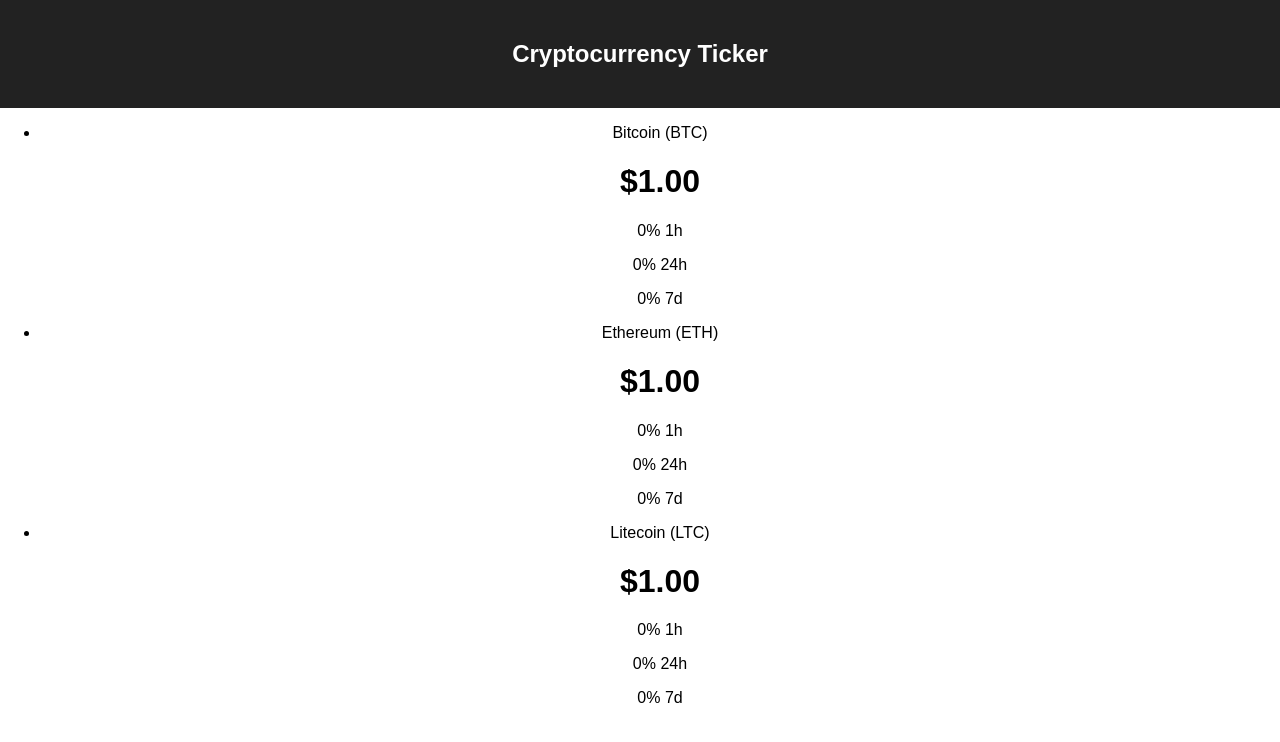
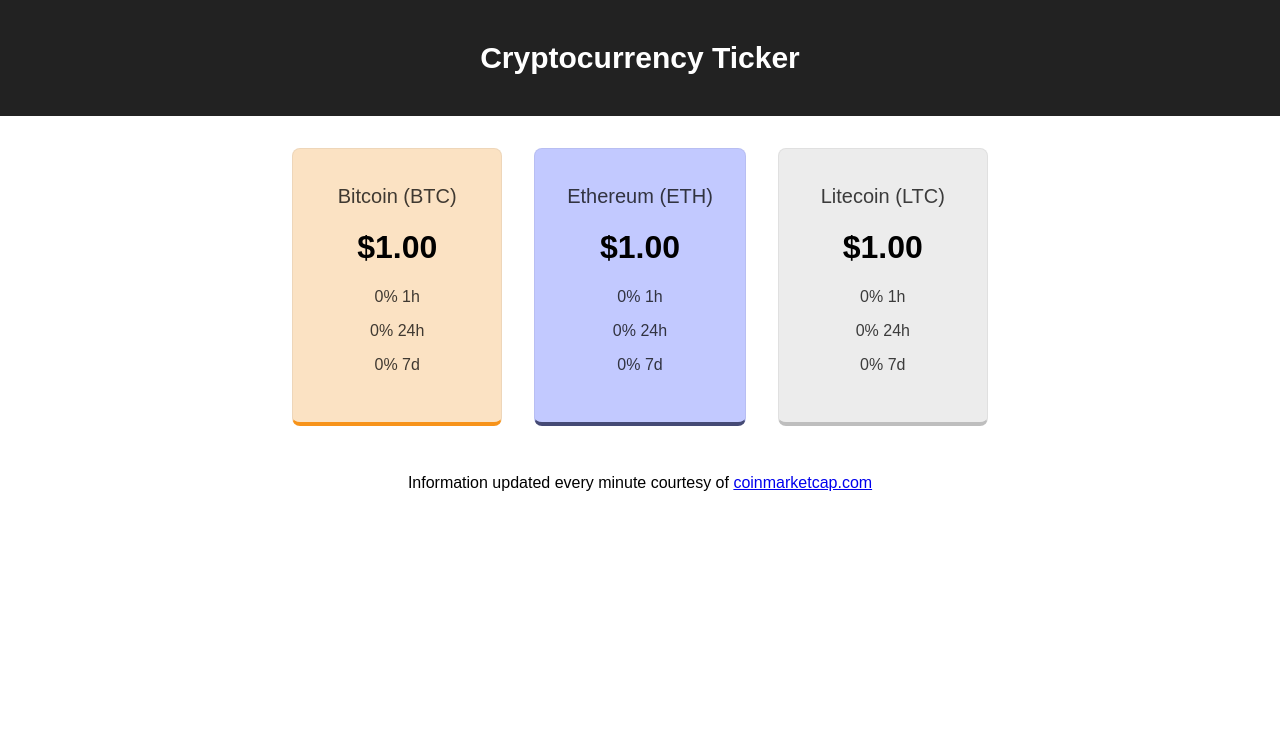
Before and after one commit to aliens9889/cryptocurrency_ticker, a React (Create React App) app: page / in a window 1280 px wide. Shown: the top 742 px of the page. Built offline with nearby package versions, Linux system fonts and the light colour scheme; no server answers.

Commit message:
Adding styles to the project

```diff
--- a/src/App.css
+++ b/src/App.css
@@ -4,6 +4,14 @@
 
 .App-header {
   background-color: #222;
-  padding: 20px;
+  padding: 1rem;
+  margin: 0;
+  font-size: 1.25rem;
   color: white;
 }
+
+@media only screen and (max-width: 50rem) {
+  .App {
+    padding-bottom: 8rem;
+  }
+}
--- a/src/components/Cryptocurrency/Cryptocurrency.css
+++ b/src/components/Cryptocurrency/Cryptocurrency.css
@@ -0,0 +1,30 @@
+.cryptocurrency {
+  padding: 1rem 2rem 2rem;
+  margin: 1rem;
+  border-radius: .5rem;
+  min-width: 9rem;
+  border: 1px solid rgba(0, 0, 0, .05);
+}
+
+.cryptocurrency p {
+  color: rgba(0, 0, 0, .75);
+}
+
+.cryptocurrency-name {
+  font-size: 1.25rem;
+}
+
+.bitcoin {
+  background-color: #fbe2c3;
+  border-bottom: 4px solid #f7931a;
+}
+
+.ethereum {
+  background-color: #c2c9ff;
+  border-bottom: 4px solid #454a75
+}
+
+.litecoin {
+  background-color: #ececec;
+  border-bottom: 4px solid #bebebe
+}
--- a/src/components/Cryptocurrency/Cryptocurrency.js
+++ b/src/components/Cryptocurrency/Cryptocurrency.js
@@ -16,8 +16,8 @@ const cryptocurrency = (props) => {
   } = props.data;
 
   return (
-    <li key={id}>
-      <p>{name} ({symbol})</p>
+    <li className={"cryptocurrency " + id} key={id}>
+      <p className="cryptocurrency-name">{name} ({symbol})</p>
       <h1>${(+price_usd).toFixed(2)}</h1>
       <p>{percent_change_1h}% 1h</p>
       <p>{percent_change_24h}% 24h</p>
--- a/src/components/Tickers/Tickers.css
+++ b/src/components/Tickers/Tickers.css
@@ -0,0 +1,11 @@
+.Tickers {
+  list-style-type: none;
+  padding: 0;
+  display: inline-flex;
+}
+
+@media only screen and (max-width: 50rem) {
+  .Tickers {
+    display: inherit;
+  }
+}
--- a/src/components/Tickers/Tickers.js
+++ b/src/components/Tickers/Tickers.js
@@ -60,8 +60,9 @@ class Tickers extends Component {
     ));
 
     return (
-      <div>
-       <ul>{currencies}</ul>
+      <div className="Tickers-container">
+       <ul className="Tickers">{currencies}</ul>
+       <p>Information updated every minute courtesy of <a href="https://coinmarketcap.com/">coinmarketcap.com</a></p>
       </div>
     )
   }
```
